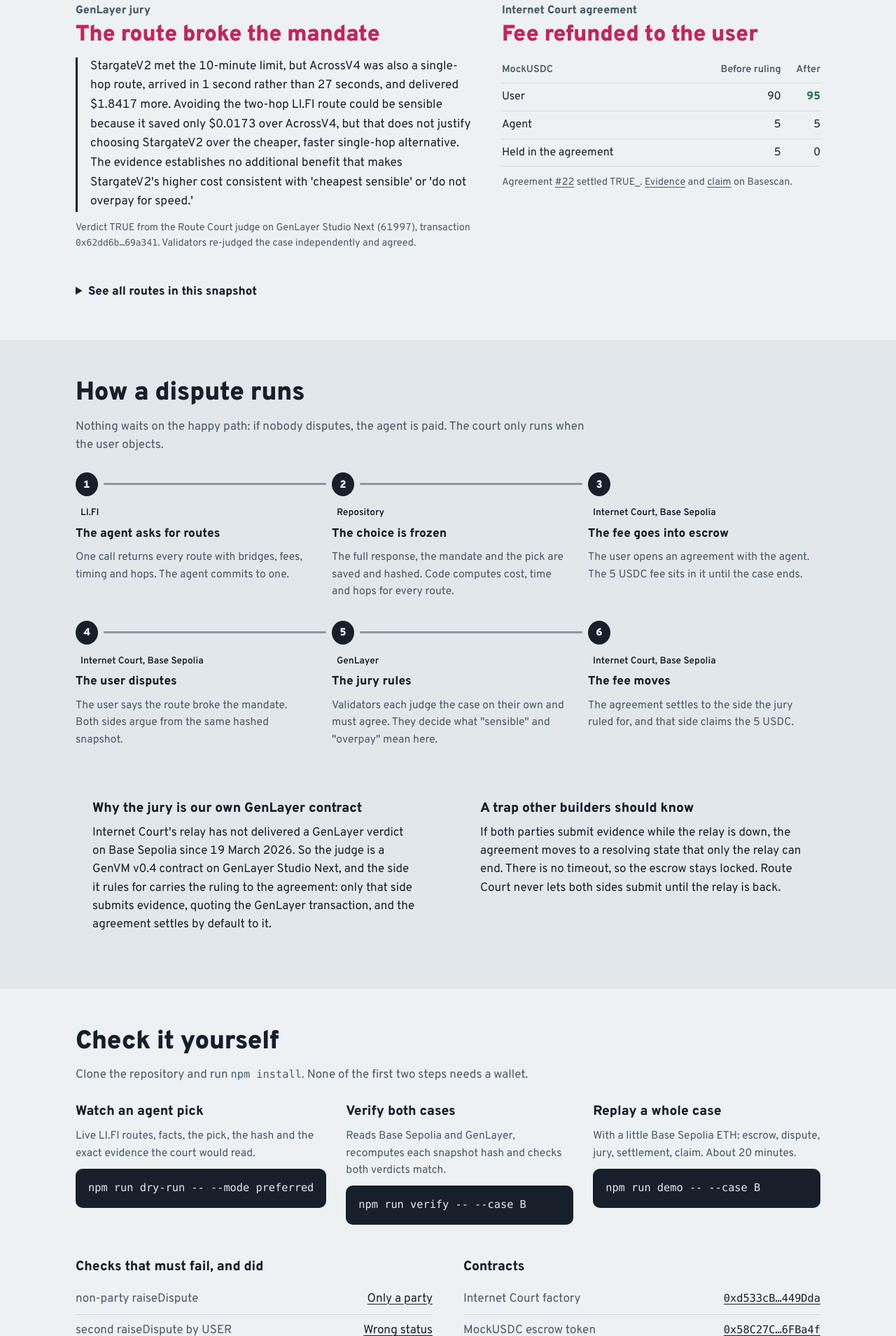
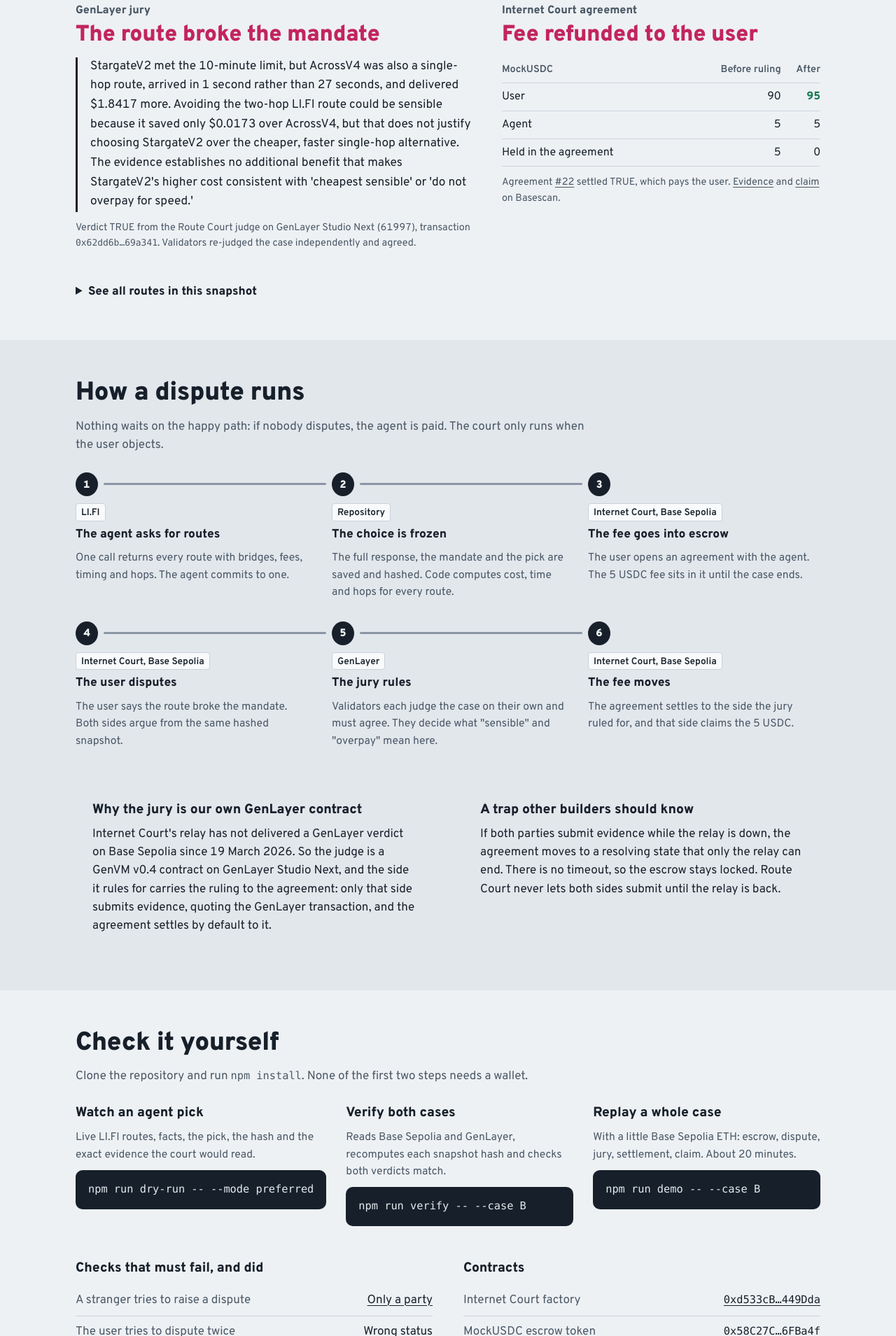
Before and after one commit to DaveDave-infosec/route-court, a website: page site/index.html in a window 1280 px wide. Shown: the part 1666-3575 px from the top of the page at 70% size. Drawn offline with Linux system fonts and the light colour scheme.

Commit message:
Site: route colours, plain-language guards, mobile chart
Co-Authored-By: Claude Opus 5.5 <noreply@anthropic.com>

Claude-Session: https://claude.ai/code/session_018r5pMyDQ8RFCAgGHE9KFLH

```diff
--- a/site/index.html
+++ b/site/index.html
@@ -121,7 +121,7 @@
   .steps li:nth-child(3n)::after, .steps li:last-child::after { display: none; }
   .steps h3 { font-size: 1.08rem; }
   .steps p { margin: 0; color: var(--ink-2); font-size: .98rem; }
-  .where { display: inline-block; font-size: .85rem; font-weight: 600; color: var(--ink); background: var(--paper-2); border-radius: 4px; padding: 2px 7px 0; margin-bottom: 6px; }
+  .where { display: inline-block; font-size: .85rem; font-weight: 600; color: var(--ink); background: #F8FAFB; border: 1px solid #C9D1D9; border-radius: 4px; padding: 2px 7px 0; margin-bottom: 6px; }
 
   .two { display: grid; grid-template-columns: 1fr 1fr; gap: 44px; }
   .two p { max-width: 60ch; }
@@ -144,7 +144,7 @@
   /* Chart */
   .ax text { fill: var(--ink-2); font-size: 13px; font-family: "Overpass", sans-serif; }
   .ax line { stroke: #D3DAE1; }
-  .dot { fill: var(--route); stroke: #F8FAFB; stroke-width: 2; cursor: pointer; transition: r .15s; }
+  .dot { stroke: #F8FAFB; stroke-width: 2; cursor: pointer; transition: r .15s; }
   .dot:focus { outline: none; stroke: var(--ink); stroke-width: 3; }
   .lbl { font-family: "Overpass", sans-serif; font-weight: 800; font-size: 15px; }
   .lbl-sub { font-family: "Overpass", sans-serif; font-size: 13px; fill: var(--ink-2); }
@@ -308,8 +308,10 @@
   $("mandate-text").textContent = "“" + data.mandate + "”";
 
   // Static lists
-  $("guards").innerHTML = data.guards.map((g) =>
-    `<li><span>${esc(g.guard.replace(/^\d+\.\s*/, ""))}</span><span>${g.tx ? `<a href="${BASESCAN}/tx/${g.tx}">${esc(g.reason)}</a>` : esc(g.reason)}</span></li>`).join("");
+  const plain = { 1: "A stranger tries to raise a dispute", 2: "The user tries to dispute twice", 3: "Evidence sent after the deadline", 4: "Evidence quoting a forged snapshot hash" };
+  const num = (g) => Number(g.guard.match(/^(\d+)/)?.[1] ?? 9);
+  $("guards").innerHTML = [...data.guards].sort((a, b) => num(a) - num(b)).map((g) =>
+    `<li><span>${esc(plain[num(g)] ?? g.guard)}</span><span>${g.tx ? `<a href="${BASESCAN}/tx/${g.tx}">${esc(g.reason)}</a>` : esc(g.reason)}</span></li>`).join("");
   const c = data.contracts;
   $("contracts").innerHTML = [
     ["Internet Court factory", c.internetCourtFactory, `${BASESCAN}/address/${c.internetCourtFactory}`],
@@ -359,7 +361,7 @@
     cs.routes.forEach((r, i) => {
       const isPick = r.id === pick.id, isBest = r.id === best.id;
       const d = el("circle", { cx: x(r.secs), cy: y(r.net), r: isPick || isBest ? 10 : 6.5, class: "dot", tabindex: 0,
-        fill: isPick ? "var(--pick)" : isBest ? "var(--best)" : "var(--route)" }, g);
+        style: `fill: ${isPick ? "var(--pick)" : isBest ? "var(--best)" : "var(--route)"}` }, g);
       el("title", {}, d).textContent = `${name(r)}: ${usd(r.net)} delivered, ${secs(r.secs)}`;
       const show = () => { $("readout").innerHTML = `<strong>${esc(name(r))}</strong>: ${usd(r.net)} delivered after fees, ${secs(r.secs)}, ${r.hops} hop${r.hops > 1 ? "s" : ""}${r.onTop ? `, ${usd(r.onTop)} charged on top of the quote` : ""}${r.tags.length ? `. LI.FI tags it ${r.tags.join(" and ").toLowerCase()}` : ""}.`; };
       d.addEventListener("mouseenter", show); d.addEventListener("focus", show);
@@ -401,7 +403,7 @@
     const b0 = ic.balancesBefore, b1 = ic.balancesAfter;
     const row = (k, a, z) => `<tr><td>${k}</td><td>${a}</td><td class="${Number(z) > Number(a) ? "up" : ""}">${z}</td></tr>`;
     $("money").innerHTML = row("User", b0.USER, b1.USER) + row("Agent", b0.AGENT, b1.AGENT) + row("Held in the agreement", b0.escrow, b1.escrow);
-    $("ic-meta").innerHTML = `Agreement <a href="${ic.agreementLink}">#${ic.id}</a> settled ${ic.verdict}. <a href="${ic.evidenceTx}">Evidence</a> and <a href="${ic.claimTx}">claim</a> on Basescan.`;
+    $("ic-meta").innerHTML = `Agreement <a href="${ic.agreementLink}">#${ic.id}</a> settled ${refund ? "TRUE, which pays the user" : "FALSE, which pays the agent"}. <a href="${ic.evidenceTx}">Evidence</a> and <a href="${ic.claimTx}">claim</a> on Basescan.`;
 
     // table
     const rows = [...cs.routes].sort((a, b) => b.net - a.net);
```
